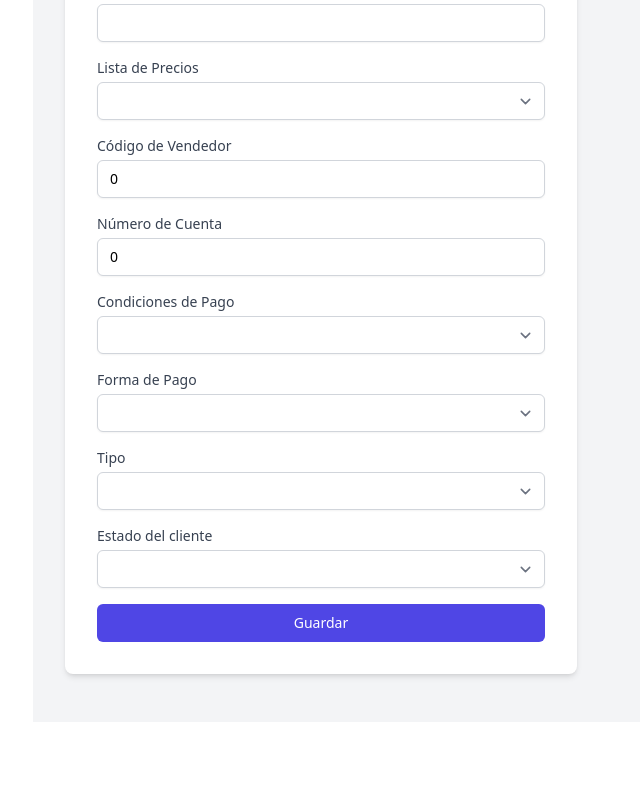
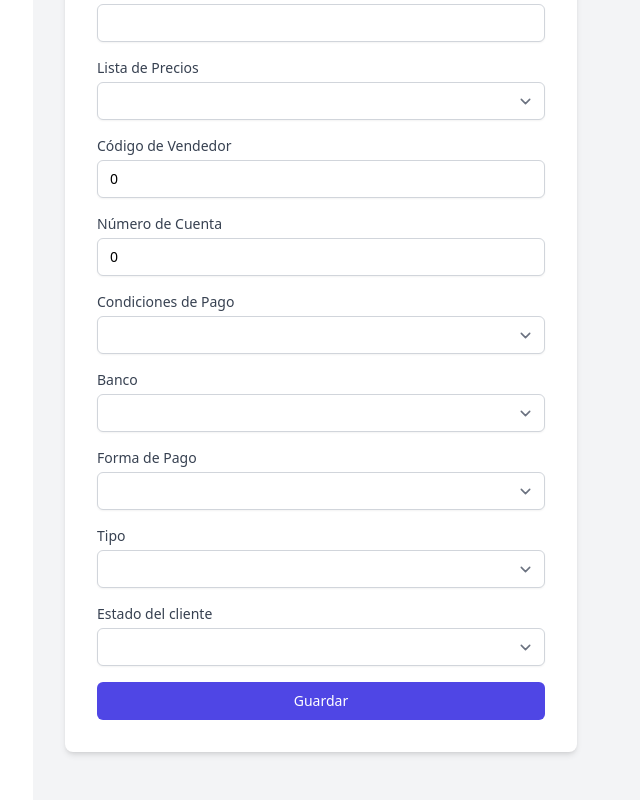
Before and after one commit to DaniDeveloper11/azulERP-Front, a Vue app: page /partners in a window 1280 px wide. Shown: the part 1200-2000 px from the top of the page, without its empty margins (287-927 px from the left). Before the commit the page ends 1962 px from the top, so only its background shows below. Built offline with nearby package versions, Linux system fonts and the light colour scheme; sample sign-in values are in the browser's storage.

Commit message:
Reapair bug in the Partner

```diff
--- a/src/views/partners/partner.vue
+++ b/src/views/partners/partner.vue
@@ -77,7 +77,12 @@
               <option v-for="condition in condicionespago" :key="condition" :value="condition">{{ condition }}</option>
             </select>
           </div>
-
+          <div class="mb-4">
+            <label for="partner_bank" class="block text-sm font-medium text-gray-700">Banco</label>
+            <select v-model="partner_bank" id="partner_bank" name="partner_bank" class="mt-1 px-3 py-2 border border-gray-300 rounded-md shadow-sm focus:outline-none focus:ring-indigo-500 focus:border-indigo-500 block w-full sm:text-sm">
+              <option v-for="bank in bancos" :key="back" :value="bank">{{ bank }}</option>
+            </select>
+          </div>
           <div class="mb-4">
             <label for="partner_methodPay" class="block text-sm font-medium text-gray-700">Forma de Pago</label>
             <select v-model="partner_methodPay" id="partner_methodPay" name="partner_methodPay" class="mt-1 px-3 py-2 border border-gray-300 rounded-md shadow-sm focus:outline-none focus:ring-indigo-500 focus:border-indigo-500 block w-full sm:text-sm">
@@ -143,7 +148,7 @@ import Swal from 'sweetalert2';
         bancos: ['BBVA', 'EUROS', 'USD', 'BASE', 'Banamex', 'CI BANCO', 'MONEX'],
         tipo: [
           { value: 'C', text: 'Cliente' },
-          { value: 'P', text: 'Provedor' },
+          { value: 'S', text: 'Provedor' },
         ],
         pricelist: [
            'Clientes lista' ,
```
